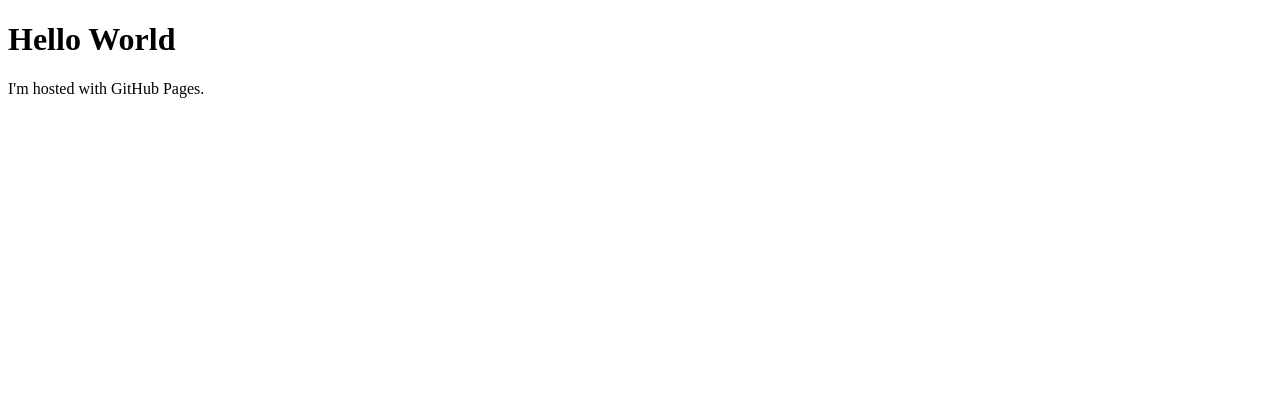
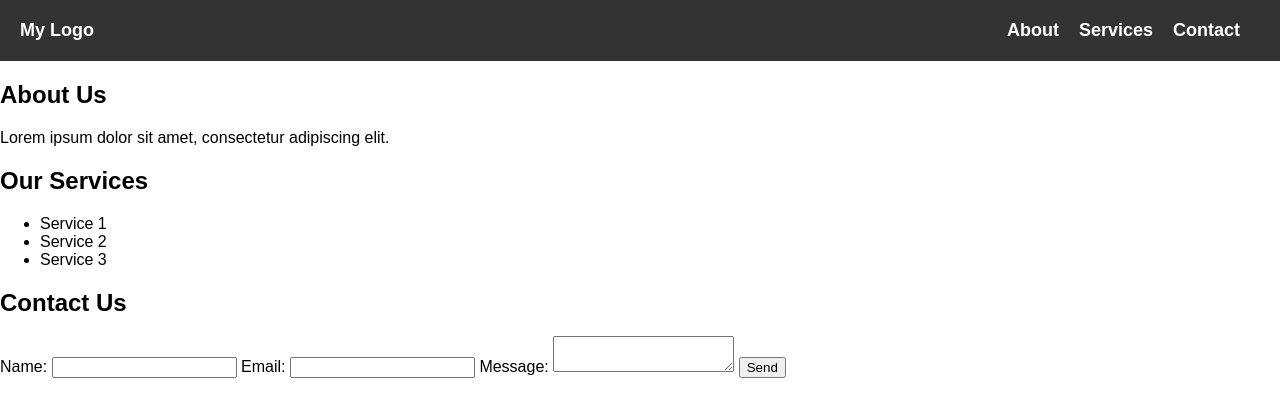
Before and after one commit to bog-d/bog-d.github.io, a plain HTML site: page index.html in a window 1280 px wide. Drawn offline with Linux system fonts and the light colour scheme.

Commit message:
Update index.html
template

```diff
--- a/index.html
+++ b/index.html
@@ -1,7 +1,89 @@
 <!DOCTYPE html>
-<html>
-<body>
-<h1>Hello World</h1>
-<p>I'm hosted with GitHub Pages.</p>
-</body>
+<html lang="en">
+  <head>
+    <meta charset="UTF-8" />
+    <meta name="viewport" content="width=device-width, initial-scale=1.0" />
+    <title>My Landing Page</title>
+    <style>
+      /* Add your styles here */
+      body {
+        margin: 0;
+        padding: 0;
+        font-family: Arial, sans-serif;
+      }
+      header {
+        background-color: #333;
+        color: #fff;
+        padding: 20px;
+      }
+      nav {
+        display: flex;
+        justify-content: space-between;
+        align-items: center;
+      }
+      nav ul {
+        list-style: none;
+        margin: 0;
+        padding: 0;
+        display: flex;
+      }
+      nav li {
+        margin-right: 20px;
+      }
+      nav a {
+        color: #fff;
+        text-decoration: none;
+        font-size: 18px;
+        font-weight: bold;
+      }
+      nav a:hover {
+        color: #fff;
+        text-decoration: underline;
+      }
+    </style>
+  </head>
+  <body>
+    <header>
+      <nav>
+        <div class="logo">
+          <a href="#">My Logo</a>
+        </div>
+        <ul>
+          <li><a href="#about">About</a></li>
+          <li><a href="#services">Services</a></li>
+          <li><a href="#contact">Contact</a></li>
+        </ul>
+      </nav>
+    </header>
+    <main>
+      <!-- Add your content here -->
+      <section id="about">
+        <h2>About Us</h2>
+        <p>Lorem ipsum dolor sit amet, consectetur adipiscing elit.</p>
+      </section>
+      <section id="services">
+        <h2>Our Services</h2>
+        <ul>
+          <li>Service 1</li>
+          <li>Service 2</li>
+          <li>Service 3</li>
+        </ul>
+      </section>
+      <section id="contact">
+        <h2>Contact Us</h2>
+        <form>
+          <label for="name">Name:</label>
+          <input type="text" id="name" name="name" required />
+
+          <label for="email">Email:</label>
+          <input type="email" id="email" name="email" required />
+
+          <label for="message">Message:</label>
+          <textarea id="message" name="message" required></textarea>
+
+          <button type="submit">Send</button>
+        </form>
+      </section>
+    </main>
+  </body>
 </html>
```
